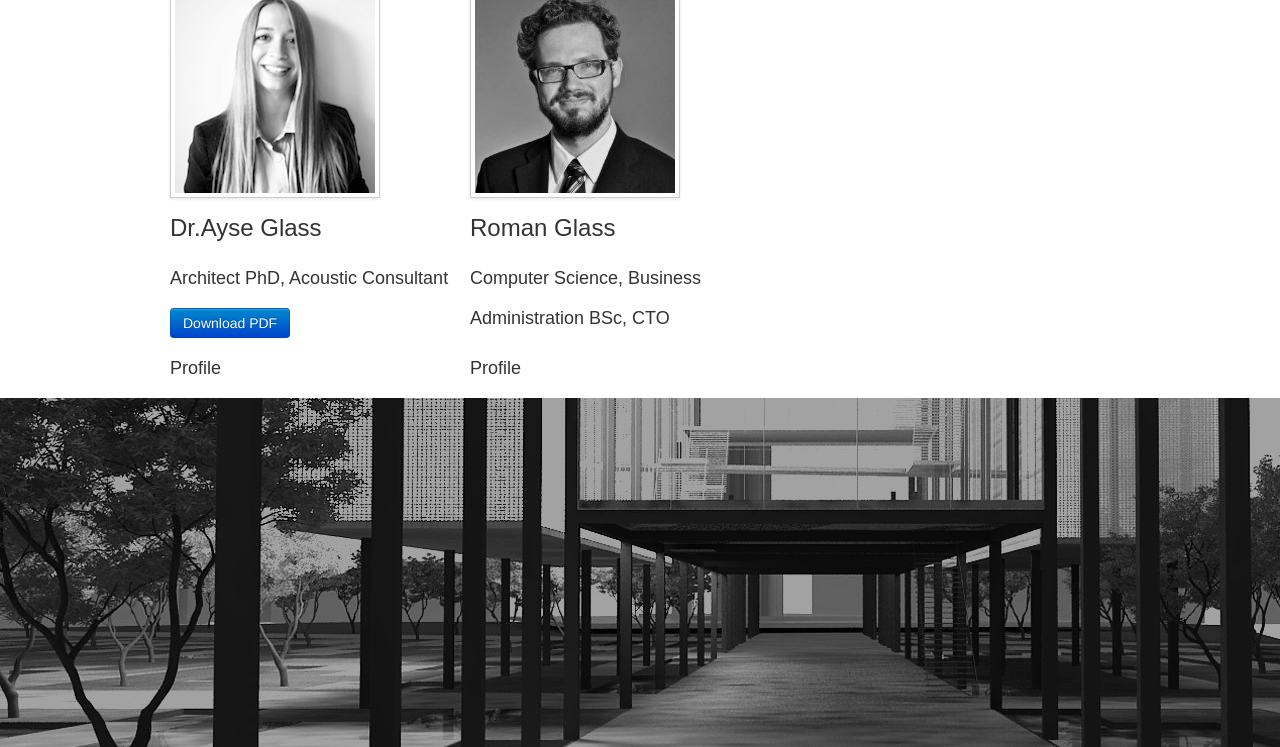
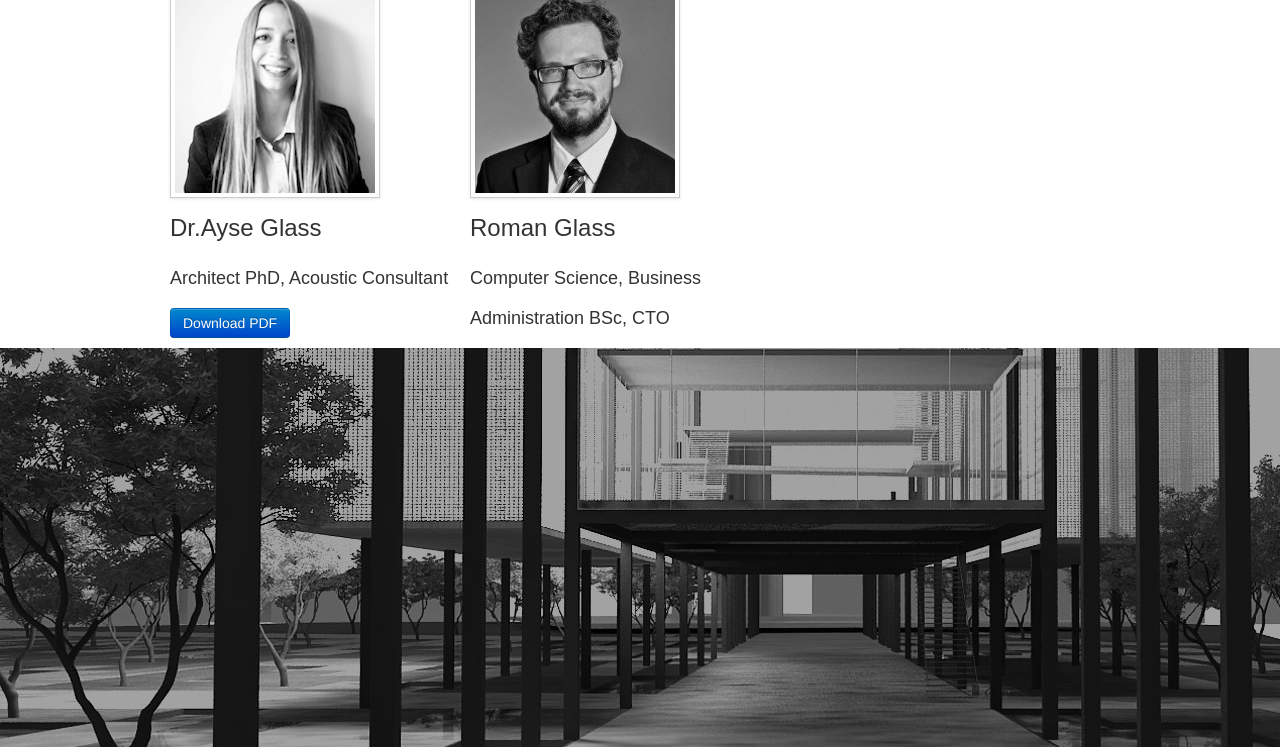
Before and after one commit to ayseglass/ayseglass.github.io, a plain HTML site: page about.html in a window 1280 px wide. Shown: the part 53-800 px from the top of the page. Drawn offline with Linux system fonts and the light colour scheme; a script that the page names is missing; a small style sheet from the web is missing; files whose address does not match are found by name.

Commit message:
Update about.html

```diff
--- a/about.html
+++ b/about.html
@@ -43,14 +43,14 @@
 	<h1 itemprop="name">Dr.Ayse Glass</h1>
 	<h2 itemprop="jobTitle">Architect PhD, Acoustic Consultant</h2>
       <a href="./cv_en.pdf"><button class="btn btn-primary" type="button">Download PDF</button></a>
-      <h2>Profile</h2>
+      <h2></h2>
     <p> <!-- add text here --></p>
     </div>
     <div class="person">
 	<img src="./img/roman.jpg" class="img-polaroid" itemprop="image">
     <h1 itemprop="name">Roman Glass</h1>
 	<h2 itemprop="jobTitle">Computer Science, Business Administration BSc, CTO</h2>
-      <h2>Profile</h2>
+      <h2></h2>
 
     <p> <!-- add text here --></p>
     </div>
```
